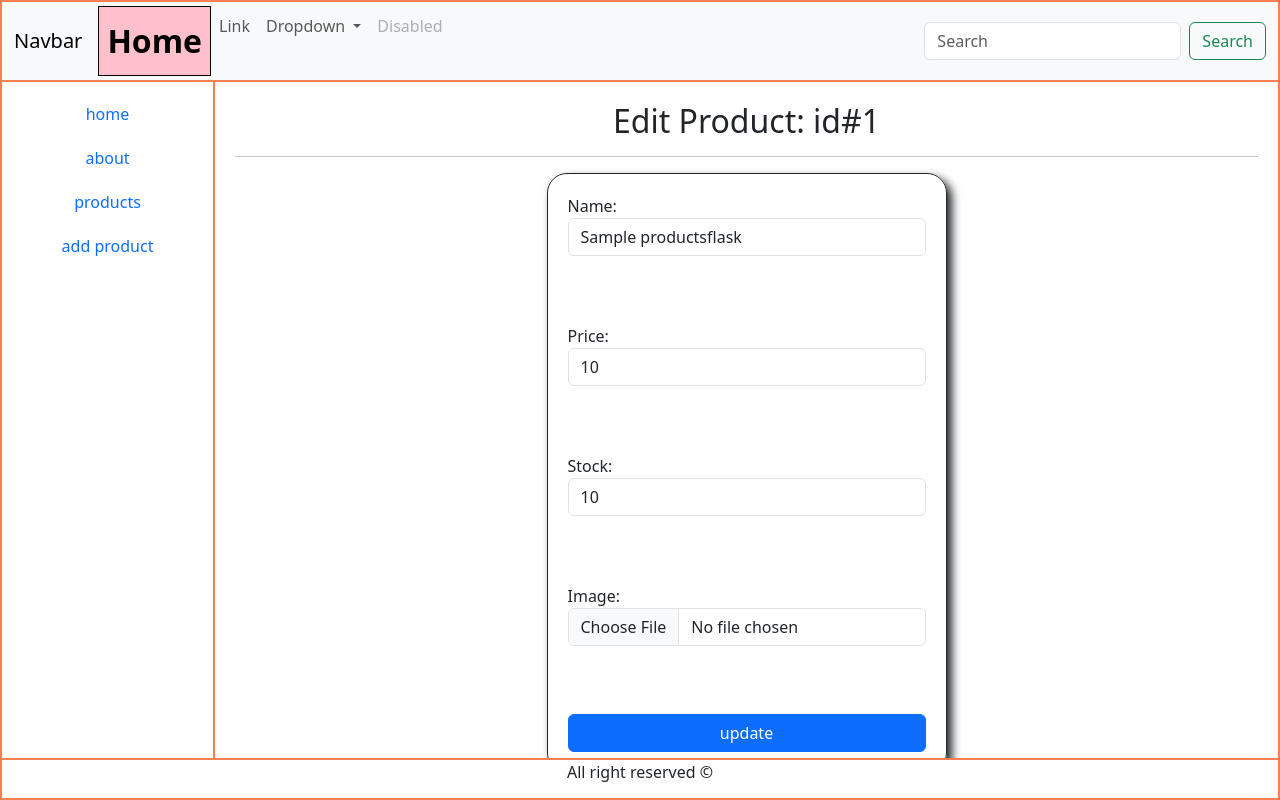
After one commit to yasmeenq/flask-study, a Flask app: page /products/edit/1 in a window 1280 px wide. The commit adds this page. Run offline with Flask 3, Linux system fonts and the light colour scheme; tables that the repository leaves empty or names only in its code hold one stand-in row (values such as "Sample post").

Commit message:
update and delete products/ 404

```diff
--- a/src/app.py
+++ b/src/app.py
@@ -1,4 +1,4 @@
-from flask import Flask
+from flask import Flask, render_template
 from views.home_view import home_blueprint
 from views.about_view import about_blueprint
 from views.products_view import products_blueprint
@@ -11,4 +11,9 @@ app.register_blueprint(home_blueprint)
 app.register_blueprint(about_blueprint)
 app.register_blueprint(products_blueprint)
 
+@app.errorhandler(404)
+def page_not_found(error):
+    return render_template("404.html")
+
+
 getLogger("werkzeug").setLevel(ERROR)
--- a/src/facade/products_facade.py
+++ b/src/facade/products_facade.py
@@ -20,5 +20,17 @@ class ProductsFacade:
         product = ProductModel(None, name, price, stock, image) #create product
         self.logic.add_product(product)
 
+    def update_product(self, id):
+        id = request.form.get("id")  #<input type=hidden...name = "id">
+        name = request.form.get("name")   #<input type=text...name = "name">
+        price = request.form.get("price")   #<input type=number...name = "price">
+        stock = request.form.get("stock")   #<input type=number...name = "stock">
+        image = request.files["image"]
+        product = ProductModel(id, name, price, stock, image) #create product
+        self.logic.update_product(product)
+
+    def delete_product(self, id):
+        return self.logic.delete_product(id)
+
     def close(self):
         self.logic.close()
--- a/src/logic/products_logic.py
+++ b/src/logic/products_logic.py
@@ -18,5 +18,26 @@ class ProductsLogic:
         sql = "INSERT INTO productsflask(name,price,stock, image_name) VALUES(%s,%s,%s, %s)"
         return self.dal.insert(sql, (product.name, product.price, product.stock, image_name))
 
+
+    # U P D A T E
+    def update_product(self, product):
+        old_image_name = self.get_old_image_name(product.id)
+        image_name = ImageHandler.update_image(old_image_name, product.image)
+        sql = "UPDATE productsflask SET name=%s, price=%s, stock=%s, image_name=%s WHERE id=%s"
+        self.dal.update(sql, (product.name, product.price, product.stock, image_name, product.id))
+
+    def get_old_image_name(self, id):
+        sql = "SELECT image_name FROM productsflask WHERE id=%s"
+        result = self.dal.get_scalar(sql, (id,))
+        return result["image_name"]
+
+    def delete_product(self, id):
+        #delete the product and the image from database
+        image_name = self.get_old_image_name(id)
+        ImageHandler.delete_image(image_name)
+        sql = "DELETE FROM productsflask WHERE id=%s"
+        return self.dal.delete(sql, (id,))
+
+
     def close(self):
         self.dal.close
--- a/src/static/css/style.css
+++ b/src/static/css/style.css
@@ -61,3 +61,16 @@ main{
 .fancy_form > input{
     margin-bottom: 20px;
 }
+
+a{
+    text-decoration: none;
+}
+
+.active{
+    border: 1px solid black;
+    padding: 10px;
+    background-color: pink;
+    color: green;
+    font-weight: bold;
+    font-size: xx-large;
+}
--- /dev/null
+++ b/src/static/js/main.js
@@ -0,0 +1,8 @@
+
+
+function confirmDelete(){
+    const ok = confirm("Are You Sure? ") //a pop up
+    if(!ok){
+        event.preventDefault()
+    }
+}
--- a/src/templates/details.html
+++ b/src/templates/details.html
@@ -10,8 +10,12 @@
 <h4>name: {{product.name}}</h4>
 <h4>price: {{product.price}}</h4>
 <h4>stock: {{product.stock}}</h4>
-<img src="{{  url_for('products_view.get_image', image_name = product.image_name)}}">
+<img src="{{  url_for('products_view.get_image', image_name = (product.image_name if product.image_name else '---' )  )}}">
 <br><br>
 
 <a href="{{url_for('products_view.list')}}">back</a>
+<span>|</span>
+<a href="{{url_for('products_view.edit', id = product.id )}}">edit</a>
+<span>|</span>
+<a onclick="confirmDelete()" href="{{url_for('products_view.delete', id = product.id )}}">delete</a>
 {% endblock content %}
--- /dev/null
+++ b/src/templates/edit.html
@@ -0,0 +1,26 @@
+{% extends "layout.html" %}
+
+{%block title%}edit product{%endblock title%}
+
+{%block content%}
+<h2>Edit Product: id#{{product.id}}</h2>
+<hr>
+<form method="post" class="fancy_form" enctype="multipart/form-data">
+
+    <input type="hidden" value="{{product.id}}" name="id" class="form-control">
+
+    <label>Name:</label>
+    <input type="text" value="{{product.name}}" name="name" class="form-control">
+    <br><br>
+    <label>Price:</label>
+    <input type="number" value="{{product.price}}" name="price" step="0.01" class="form-control">
+    <br><br>
+    <label>Stock:</label>
+    <input type="number" value="{{product.stock}}" name="stock" class="form-control">
+    <br><br>
+    <label>Image:</label>
+    <input type="file" name="image" accept="image/*" class="form-control">
+    <br><br>
+    <button class="btn btn-primary w-100">update</button>
+</form>
+{%endblock content%}
--- a/src/templates/home.html
+++ b/src/templates/home.html
@@ -7,5 +7,4 @@
 <h2>Home Page</h2>
 <hr>
 
-<img src="{{url_for('static', filename='images/apples.jpg')}}" width="200" height="150">
 {% endblock content %}
--- a/src/templates/layout.html
+++ b/src/templates/layout.html
@@ -17,10 +17,10 @@
     <div class="layout">
         <header>{% include "nav.html" %}</header>
         <aside>
-            <a href="{{url_for('home_view.home')}}">home</a>
-            <a href="{{url_for('about_view.about')}}">about</a>
-            <a href="{{url_for('products_view.list')}}">products</a>
-            <a href="{{url_for('products_view.insert')}}">add product</a>
+            <a href="{{url_for('home_view.home')}}"  {% if active=='home' %} class='active'  {% endif %}    >home</a>
+            <a href="{{url_for('about_view.about')}}"  {% if active=='about' %} class='active'  {% endif %} >about</a>
+            <a href="{{url_for('products_view.list')}}"  {% if active=='products' %} class='active'  {% endif %} >products</a>
+            <a href="{{url_for('products_view.insert')}}" {% if active=='new' %} class='active'  {% endif %}>add product</a>
 
         </aside>
         <main>
@@ -34,7 +34,7 @@
         <script src="https://cdn.jsdelivr.net/npm/bootstrap@5.3.3/dist/js/bootstrap.bundle.min.js"
             integrity="sha384-YvpcrYf0tY3lHB60NNkmXc5s9fDVZLESaAA55NDzOxhy9GkcIdslK1eN7N6jIeHz"
             crossorigin="anonymous"></script>
-
+        <script src="{{url_for('static', filename='js/main.js')}}"></script>
     </div>
 </body>
 
--- a/src/templates/products.html
+++ b/src/templates/products.html
@@ -21,7 +21,7 @@
                 <td> <a href="{{url_for('products_view.details', id = p.id)}}">{{p.name}}</a> </td>
                 <td>{{p.price | round(2)}}$</td>
                 <td>{{p.stock}}</td>
-                <td><img src="{{ url_for('products_view.get_image', image_name = p.image_name)}}"></td>
+                <td><img src="{{ url_for('products_view.get_image', image_name=( p.image_name if p.image_name else '---')  )}}"></td>
             </tr>
         {% endfor %}
 
--- a/src/views/about_view.py
+++ b/src/views/about_view.py
@@ -4,4 +4,4 @@ about_blueprint = Blueprint("about_view", __name__)
 
 @about_blueprint.route("/about")
 def about():
-    return render_template("about.html")
+    return render_template("about.html", active="about")
--- a/src/views/home_view.py
+++ b/src/views/home_view.py
@@ -5,4 +5,4 @@ home_blueprint = Blueprint('home_view', __name__)
 @home_blueprint.route("/")
 @home_blueprint.route("/home")
 def home():
-    return render_template("home.html")
+    return render_template("home.html", active="home")
--- a/src/views/products_view.py
+++ b/src/views/products_view.py
@@ -8,7 +8,7 @@ products_blueprint = Blueprint("products_view", __name__)
 def list():
     facade = ProductsFacade()
     all_products = facade.get_all_products()
-    return render_template("products.html", products = all_products) #take all products to the html page to show them on the page
+    return render_template("products.html",active="products", products = all_products) #take all products to the html page to show them on the page
 
 
 @products_blueprint.route("/products/images/<string:image_name>")
@@ -24,7 +24,8 @@ def details(id):
 
 @products_blueprint.route("/products/new", methods=["GET", "POST"])
 def insert():
-    if(request.method=="GET"): return render_template("insert.html")
+    if(request.method=="GET"): return render_template("insert.html", active="new")
+    #else "POST" when u click the button add
     facade = ProductsFacade()
     facade.add_product()
     return redirect(url_for("products_view.list"))
@@ -34,3 +35,19 @@ def insert():
 #     facade = ProductsFacade()
 #     facade.add_product()
 #     return redirect(url_for("products_view.list"))
+
+@products_blueprint.route("/products/edit/<int:id>", methods=["GET", "POST"])
+def edit(id):
+    facade = ProductsFacade()
+    if(request.method=="GET"):
+        one_product = facade.get_one_product(id)
+        return render_template("edit.html", product = one_product )
+
+    facade.update_product(id)
+    return redirect(url_for("products_view.list"))
+
+@products_blueprint.route("/products/delete/<int:id>")
+def delete(id):
+    facade = ProductsFacade()
+    facade.delete_product(id)
+    return redirect(url_for("products_view.list"))
```
Also changed, not shown: src/templates/404.html (added, +11 -0 lines), src/utils/image_handler.py (+18 -0 lines), src/static/images/23570480-4135-4fea-afe7-2b0d9543c88f.webp (added), src/static/images/4947d321-72c8-4e70-a643-d5142861e011.jpeg (deleted), src/static/images/apples.jpg (deleted), src/static/images/dc389bc8-ee84-4b2e-b15f-ef777c128f36.jpg (added), src/static/images/no-image.png (added).
